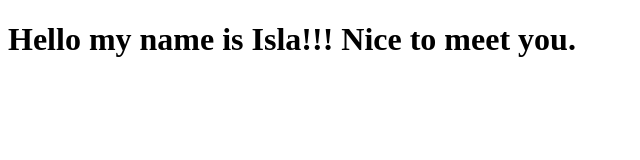
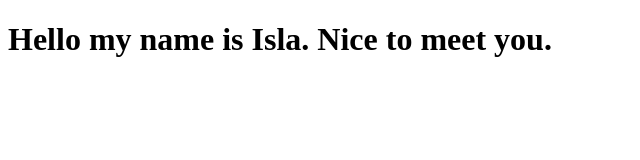
Before and after one commit to IslaFranco/first-github-project, a plain HTML site: page index.html in a window 1280 px wide. Shown: the whole page, without its empty margins (0-640 px from the left). Drawn offline with Linux system fonts and the light colour scheme.

Commit message:
removed marks

```diff
--- a/index.html
+++ b/index.html
@@ -7,6 +7,6 @@
     <title>Document</title>
 </head>
 <body>
-    <h1>Hello my name is Isla!!! Nice to meet you.</h1>
+    <h1>Hello my name is Isla. Nice to meet you.</h1>
 </body>
 </html>
```
